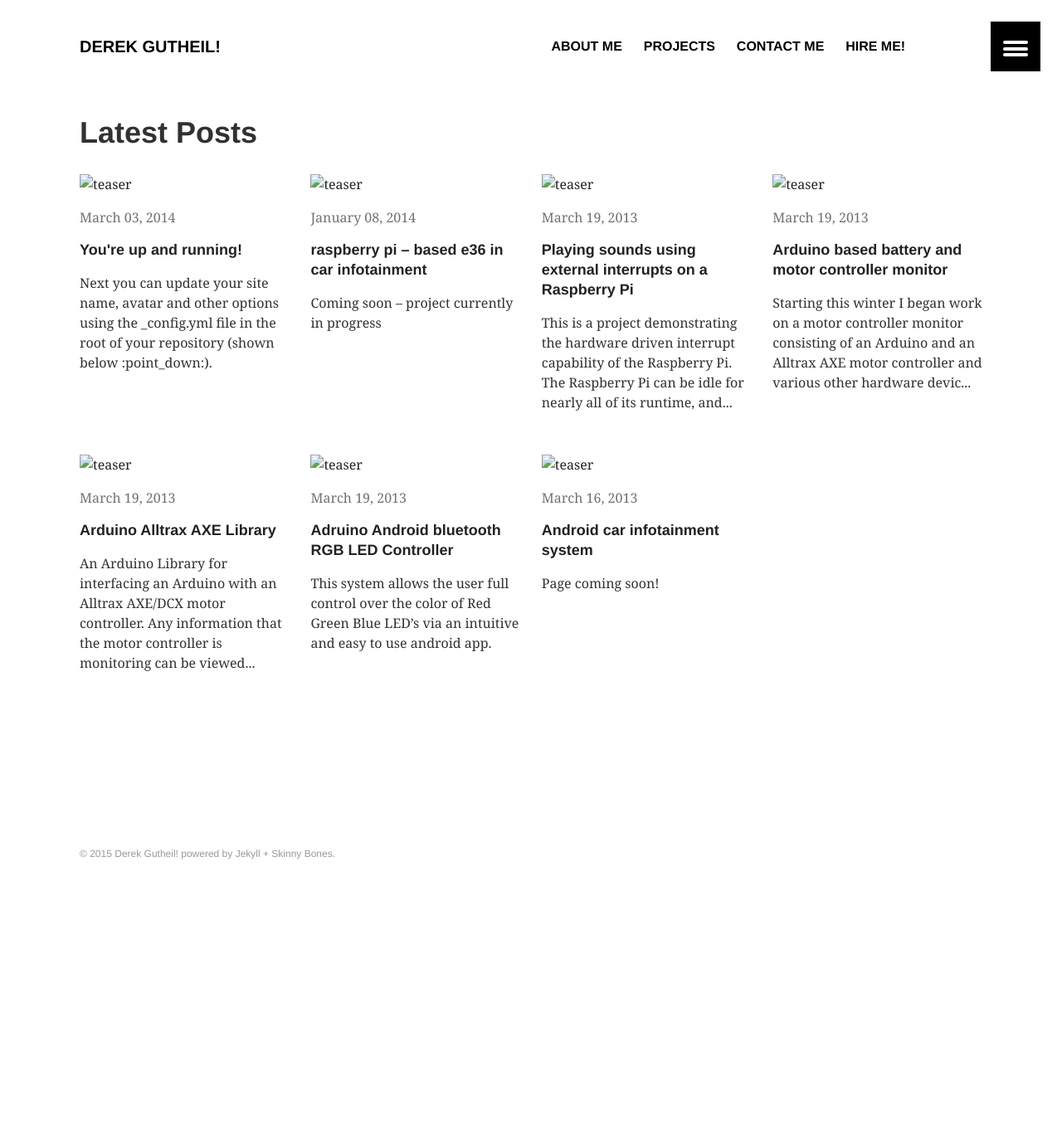
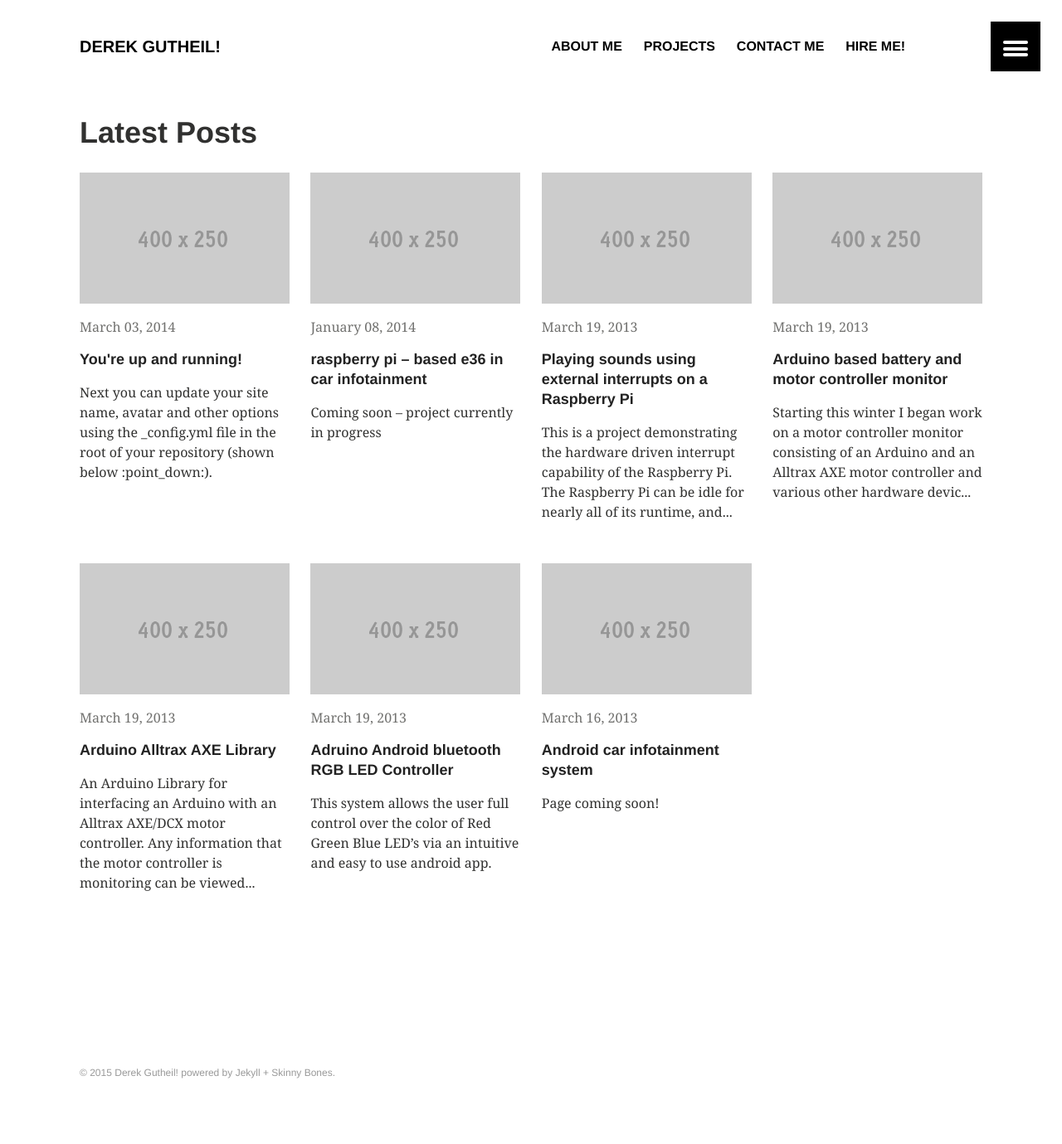
Before and after one commit to derekkg/derekkg.github.io, a Jekyll site: the page built from index.md, in a window 1280 px wide. Shown: the whole page at 83% size. Built offline with Jekyll 4.4.1, drawn with Linux system fonts in a browser that asks for light colours; before the commit the page ends 1115 px from its top, so only the background shows below that.

Commit message:
fix image link again

```diff
--- a/_config.yml
+++ b/_config.yml
@@ -3,7 +3,7 @@
 title: Derek Gutheil!
 description: This is my website
 logo: # 120x120 px default image used for Twitter summary card
-teaser: images/400x250.gif # 400x250 px default teaser image used in image archive grid
+teaser: 400x250.gif # 400x250 px default teaser image used in image archive grid
 locale:
 url: http://derekkg2.github.io
 
@@ -28,7 +28,7 @@ owner:
     ad-client:
     ad-slot:
   bio:
-  avatar: images/bio-photo.jpg # 160x160 px image for author byline
+  avatar: bio-photo.jpg # 160x160 px image for author byline
 disqus-shortname:
 
 
```
